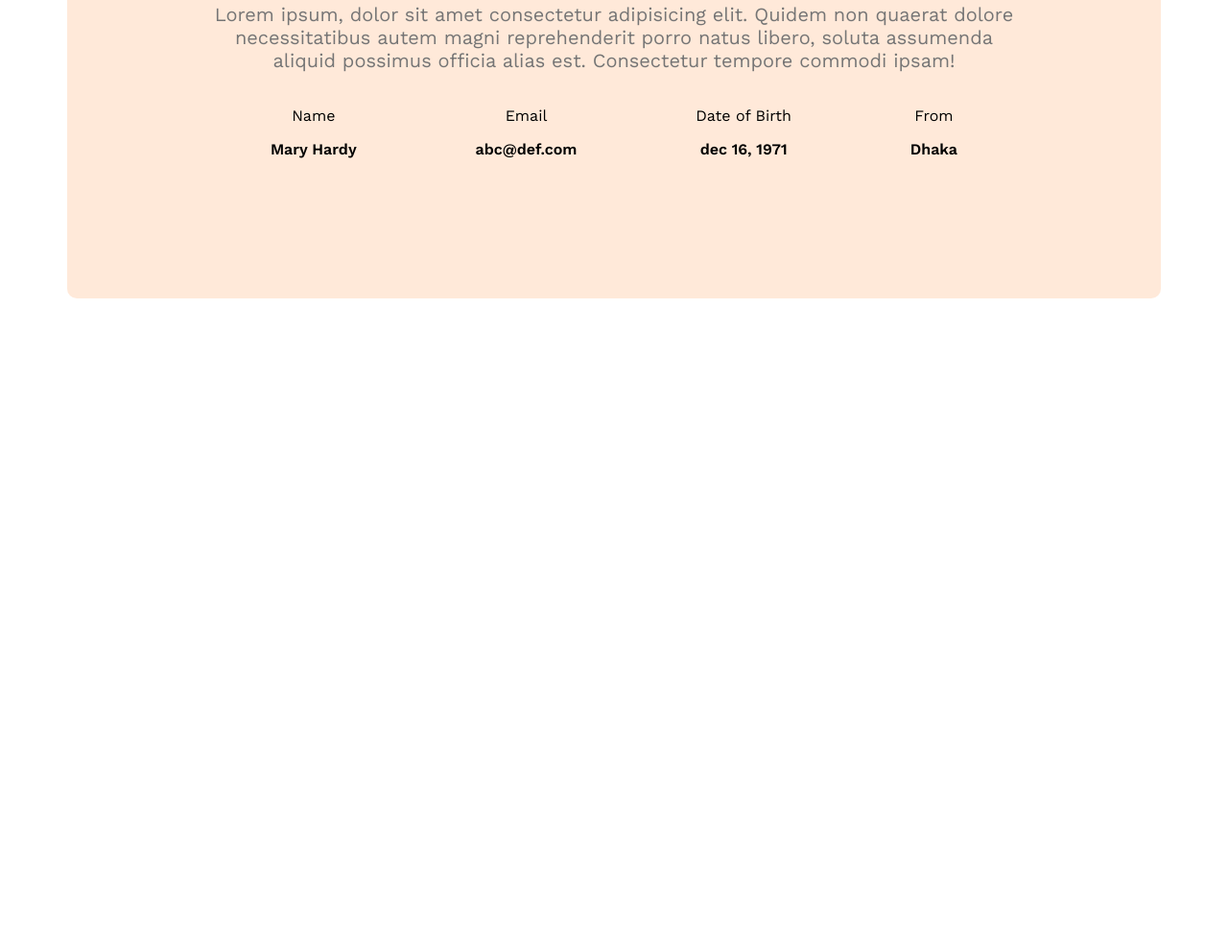
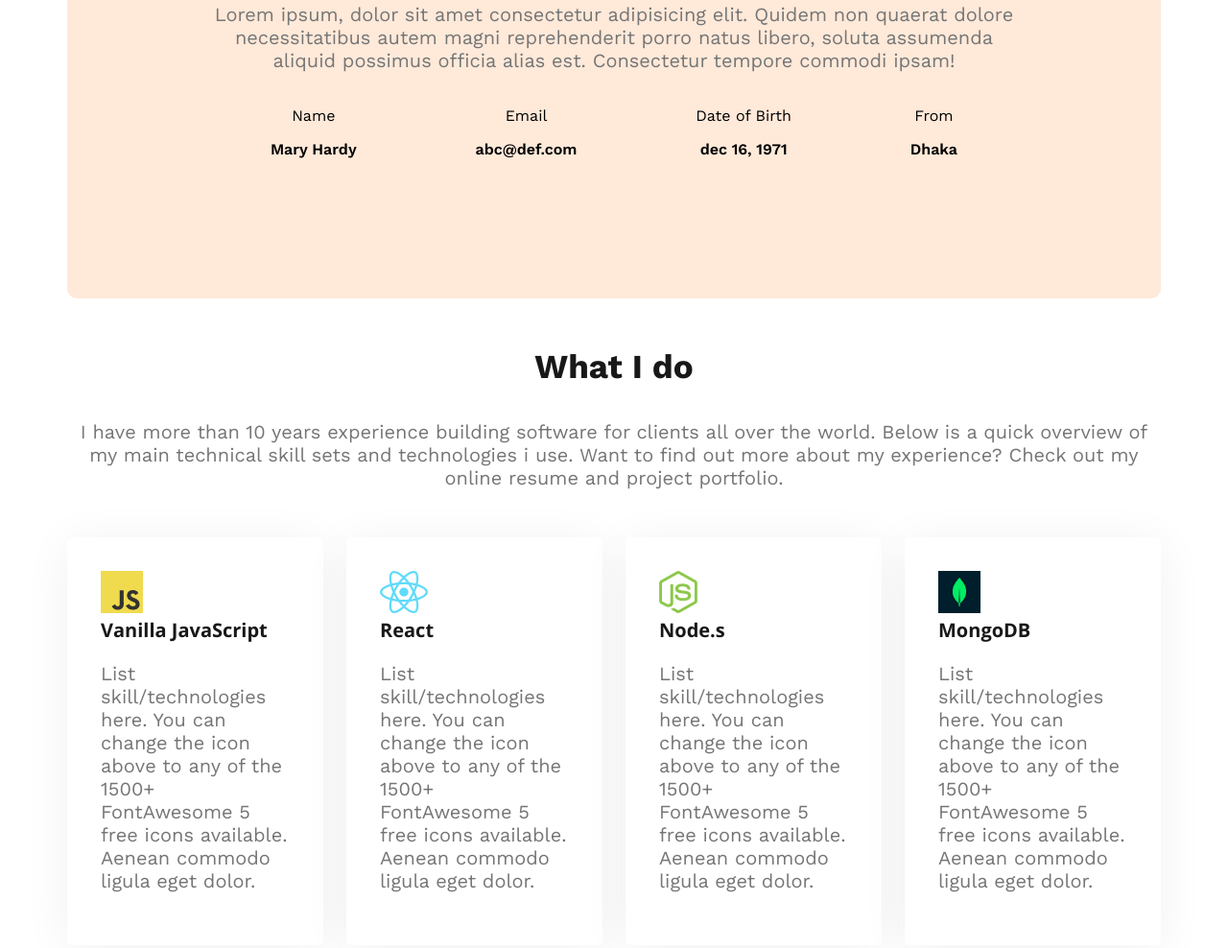
Before and after one commit to shssohag/project_2_copy1, a plain HTML site: page index.html in a window 1280 px wide. Shown: the part 1168-2156 px from the top of the page at 96% size. Before the commit the page ends 1487 px from the top, so only its background shows below. Drawn offline with nearby package versions, Linux system fonts and the light colour scheme.

Commit message:
wkill section

```diff
--- a/index.html
+++ b/index.html
@@ -14,6 +14,7 @@
 </head>
 
 <body class="open-sans-norm">
+
     <header class="header secondary-bg">
         <nav>
             <h3 class="nav-title">Ma<span class="text-primary">r</span>y</h3>
@@ -39,6 +40,7 @@
             <img class="banner-profile-img" src="/hardy.png" alt="">
         </div>
     </header>
+
     <main>
         <section class="about secondary-bg">
             <h3 class="section-title">About me</h3>
@@ -69,6 +71,71 @@
                     <p class="item-description">Dhaka</p>
                 </div>
         </section>
+
+        <!-- what i do section start -->
+        <section class="skills">
+            <div>
+                <h3 class="section-title text-center "> What I do</h3>
+                <p class="section-description text-center">
+                    I have more than 10 years experience building
+                    software for clients all over the world. Below is a
+                    quick overview of my main technical skill sets and
+                    technologies i use. Want to find out more about my
+                    experience?
+                    Check out my online resume and project portfolio.
+                </p>
+            </div>
+
+            <div class="skills-items">
+
+                <div class="skills-item">
+                    <img src="/icons/js.png" alt="">
+                    <div>
+                    <h class="skills-title">Vanilla JavaScript</h>
+                    <p class="skills-description section-description">List skill/technologies here.
+                        You can change the icon above to any of the 1500+
+                        FontAwesome 5 free icons available.
+                        Aenean commodo ligula eget dolor.</p>
+                </div></div>
+
+                <div class="skills-item">
+                    <img src="/icons/react.png" alt="">
+
+                    <div class="">
+                        <h class="skills-title">React</h>
+                        <p class="skills-description section-description">List skill/technologies here.
+                            You can change the icon above to any of the 1500+
+                            FontAwesome 5 free icons available.
+                            Aenean commodo ligula eget dolor.</p>
+                    </div>
+                </div>
+                <div class="skills-item">
+                    <img src="/icons/nodejs.png" alt="">
+
+                    <div class="">
+
+                        <h class="skills-title">Node.s</h>
+                        <p class="skills-description section-description">List skill/technologies here.
+                            You can change the icon above to any of the 1500+
+                            FontAwesome 5 free icons available.
+                            Aenean commodo ligula eget dolor.</p>
+                    </div>
+
+                </div>
+                <div class="skills-item">
+                    <img src="/icons/mongo.png" alt="">
+                    <div>
+                    <h class="skills-title">MongoDB</h>
+                    <p class="skills-description section-description">List skill/technologies here.
+                        You can change the icon above to any of the 1500+
+                        FontAwesome 5 free icons available.
+                        Aenean commodo ligula eget dolor.</p>
+
+                </div>
+            </div>
+
+            </div>
+        </section>
     </main>
     <footer></footer>
 </body>
--- a/style.css
+++ b/style.css
@@ -28,6 +28,10 @@
     border-radius: 6px;
     font-size: 20px;
     border: none;
+}
+
+.text-center{
+    text-align: center;
 }
 
 
@@ -127,3 +131,42 @@ main{
 .item-description{
     font-weight: 600;
 }
+
+.section-title{
+    font-size: 35px;
+    font-weight: bold;
+    color: #181818;
+}
+
+.section-description{
+    font-size: 20px;
+    color: #757575;
+}
+
+.skills{
+    margin-top: 50px;
+}
+.skills-items{
+    display: flex;
+    gap: 24px;
+    margin-top: 50px;
+}
+.skills-item{
+    border-radius: 5px;
+    box-shadow: 0px 6px 50px 0px rgba(0, 0, 0, 0.06);
+    background: rgb(255, 255, 255);
+
+    padding: 35px;
+    Outside shadow
+X:0 Y:6 Blur: 50 extension: 0 rgba(0, 0, 0, 0.06)
+}
+
+.skills-title{
+    color: rgb(24, 24, 24);
+font-family: Open Sans;
+font-size: 20px;
+font-weight: 700;
+line-height: 27px;
+letter-spacing: 0%;
+text-align: left;
+}
```
Lines whose indentation alone changed are shown as unchanged.
